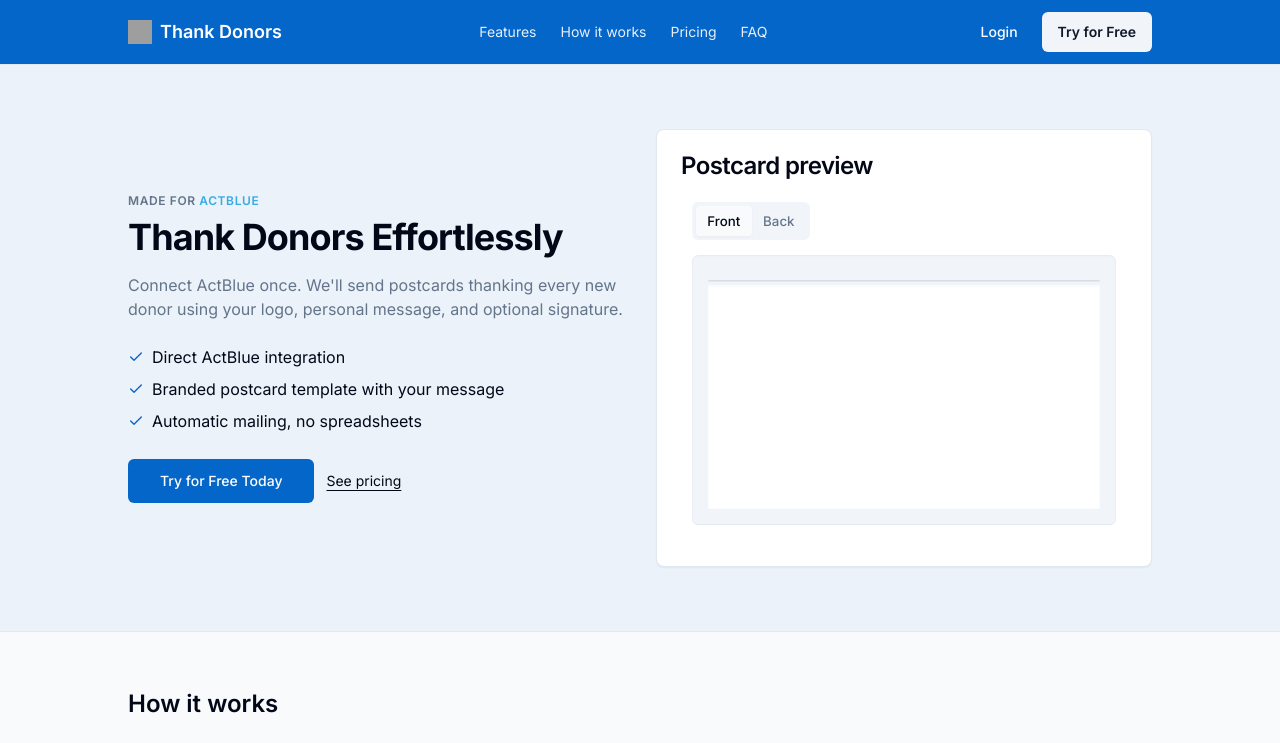
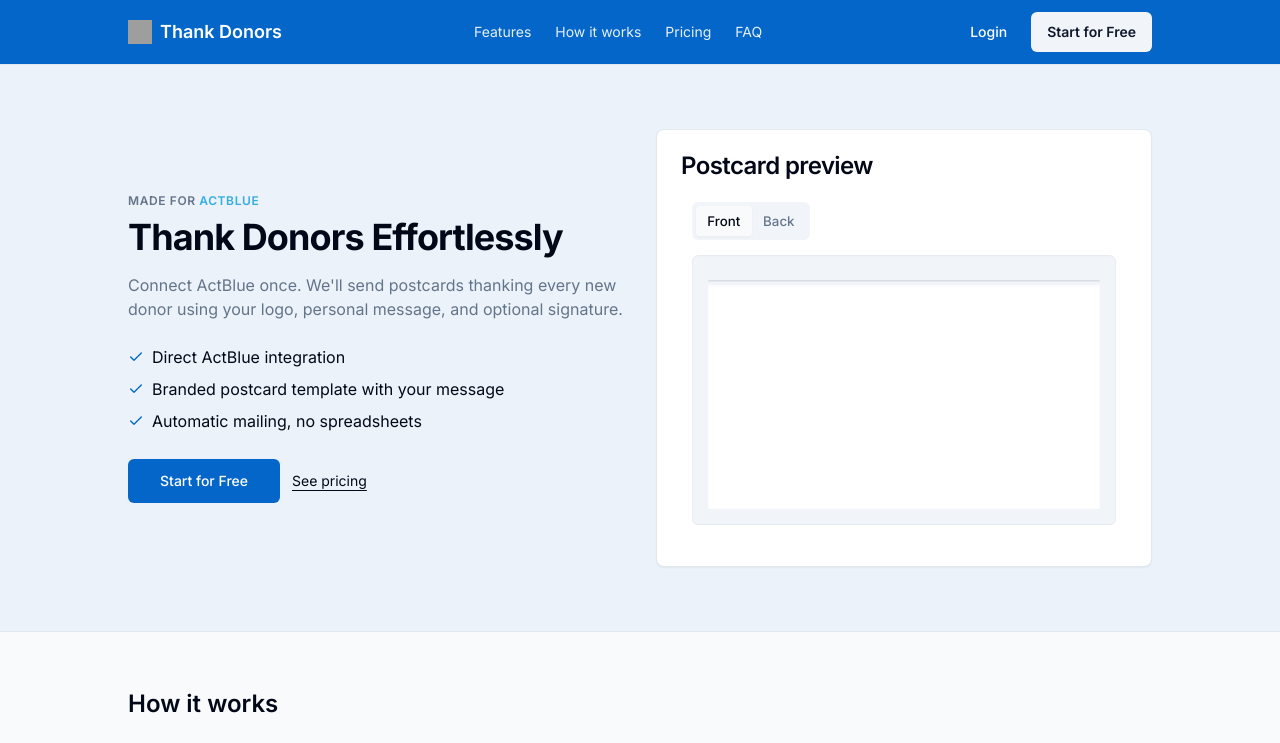
Before and after one commit to kampeynco/setup-flow-buddy, a React (Vite) app: page / in a window 1280 px wide. Shown: the top 743 px of the page. Built offline with nearby package versions, Linux system fonts and the light colour scheme; grey boxes are pictures that could not be loaded.

Commit message:
Change CTA button labels
Update CTA button labels from "Try for Free" to "Start for Free".

```diff
--- a/src/pages/Home.tsx
+++ b/src/pages/Home.tsx
@@ -128,7 +128,7 @@ export default function Home() {
               <Button variant="ghost" className={scrolled ? "" : "text-primary-foreground"}>Login</Button>
             </Link>
             <Link to="/auth?mode=signup">
-              <Button variant={scrolled ? "default" : "secondary"} className="font-semibold">Try for Free</Button>
+              <Button variant={scrolled ? "default" : "secondary"} className="font-semibold">Start for Free</Button>
             </Link>
           </div>
         </div>
@@ -157,7 +157,7 @@ export default function Home() {
                 ))}
               </ul>
               <div className="mt-6 flex flex-wrap items-center justify-center lg:justify-start gap-3">
-                <Link to="/auth?mode=signup"><Button size="lg">Try for Free Today</Button></Link>
+                <Link to="/auth?mode=signup"><Button size="lg">Start for Free</Button></Link>
                 <a href="#pricing" className="text-sm underline underline-offset-4">See pricing</a>
               </div>
             </div>
```
